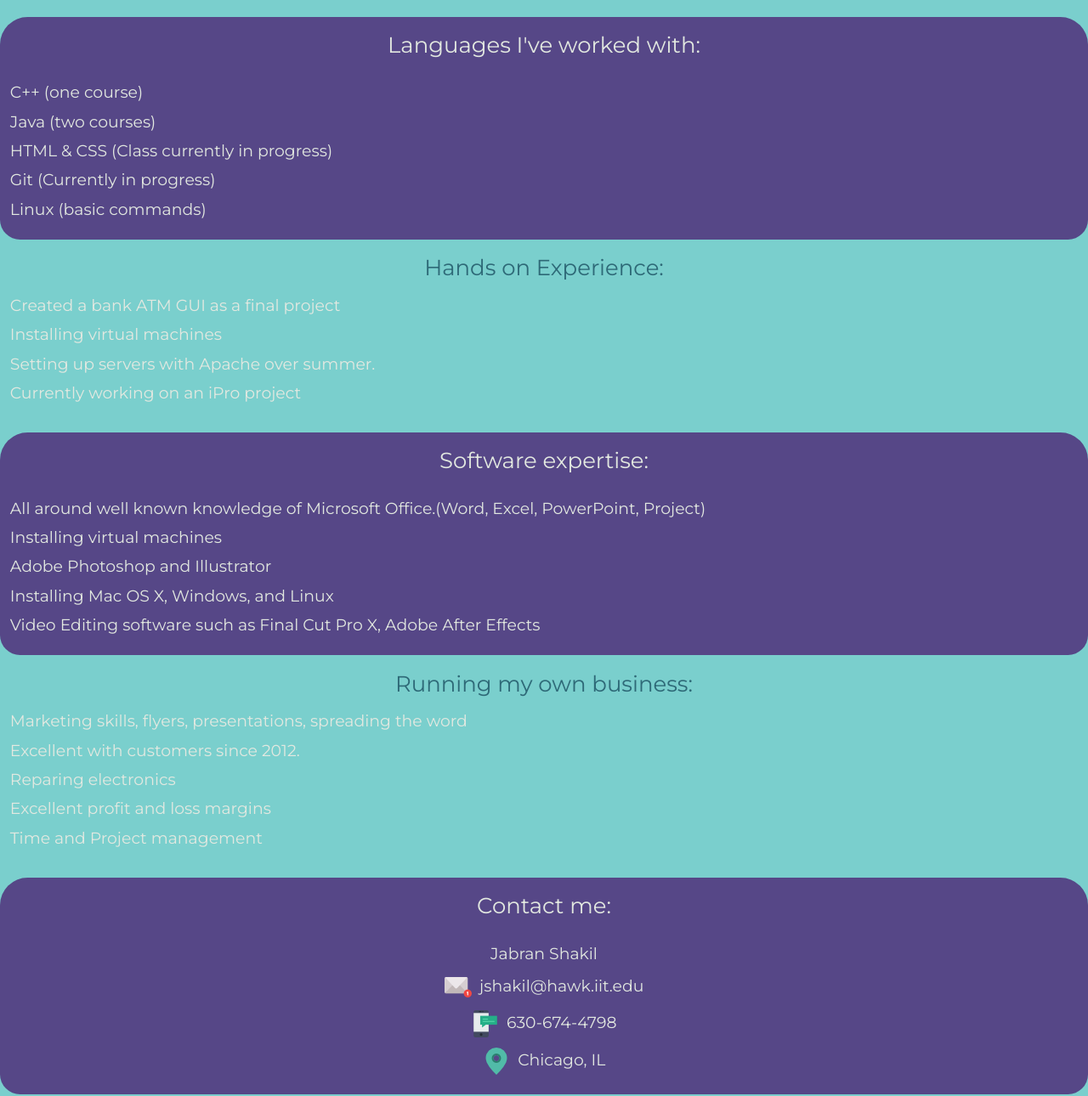
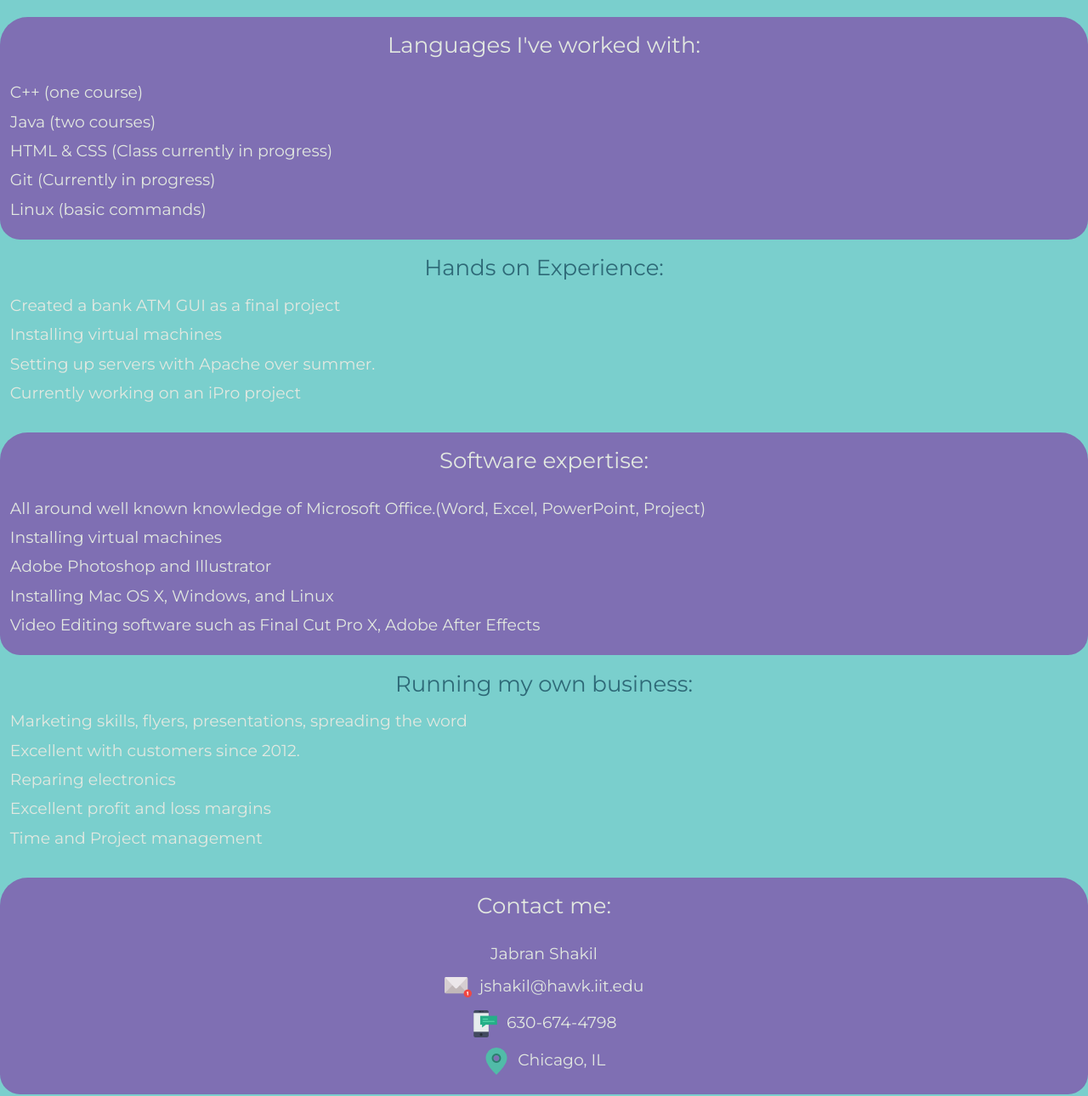
Before and after one commit to jshakil/jshakil.github.io, a plain HTML site: page resume/index.html in a window 1280 px wide. Shown: the part 295-1585 px from the top of the page at 85% size. Drawn offline with Linux system fonts and the light colour scheme.

Commit message:
Changed purple background to a lighter shade

```diff
--- a/css/screen.css
+++ b/css/screen.css
@@ -93,7 +93,7 @@ widn {
 
 .my-list {
   padding: 0.625em;
-  background-color: #564787;
+  background-color: #7f6fb3;
   border-radius: 1.25em;
 }
 
@@ -173,7 +173,7 @@ a.widn-nav {
   text-align: center;
   padding-bottom: 0.63em;
   padding: 0.625em;
-  background-color: #564787;
+  background-color: #7f6fb3;
   border-radius: 1.25em;
   border-bottom-left-radius: 0;
   border-bottom-right-radius: 0;
@@ -194,7 +194,7 @@ a.widn-nav {
   text-align: center;
   padding-bottom: 0.63em;
   padding: 0.625em;
-  background-color: #564787;
+  background-color: #7f6fb3;
   border-radius: 1.25em;
   border-bottom-left-radius: 0;
   border-bottom-right-radius: 0;
@@ -211,7 +211,7 @@ a.widn-nav {
   text-align: center;
   padding-bottom: 0.63em;
   padding: 0.625em;
-  background-color: #564787;
+  background-color: #7f6fb3;
   border-radius: 1.25em;
   border-bottom-left-radius: 0;
   border-bottom-right-radius: 0;
@@ -226,7 +226,7 @@ a.widn-nav {
 
 .contact-info {
   padding: 0.625em;
-  background-color: #564787;
+  background-color: #7f6fb3;
   border-radius: 1.25em;
   border-top-left-radius: 0;
   border-top-right-radius: 0;
@@ -234,7 +234,7 @@ a.widn-nav {
 
 .languages {
   padding: 0.625em;
-  background-color: #564787;
+  background-color: #7f6fb3;
   border-radius: 1.25em;
   border-top-left-radius: 0;
   border-top-right-radius: 0;
@@ -242,7 +242,7 @@ a.widn-nav {
 
 .software-knowledge {
   padding: 0.625em;
-  background-color: #564787;
+  background-color: #7f6fb3;
   border-radius: 1.25em;
   border-top-left-radius: 0;
   border-top-right-radius: 0;
@@ -253,7 +253,7 @@ a.widn-nav {
   padding-top: 1em;
   padding-bottom: 1em;
   padding-right: 1.21em;
-  background-color: #564787;
+  background-color: #7f6fb3;
   border-radius: 1.25em;
 }
 
@@ -284,7 +284,7 @@ a.widn-nav {
 
 .ending {
   padding-top: 1em;
-  background-color: #564787;
+  background-color: #7f6fb3;
   border-radius: 1.25em;
 }
 
```
